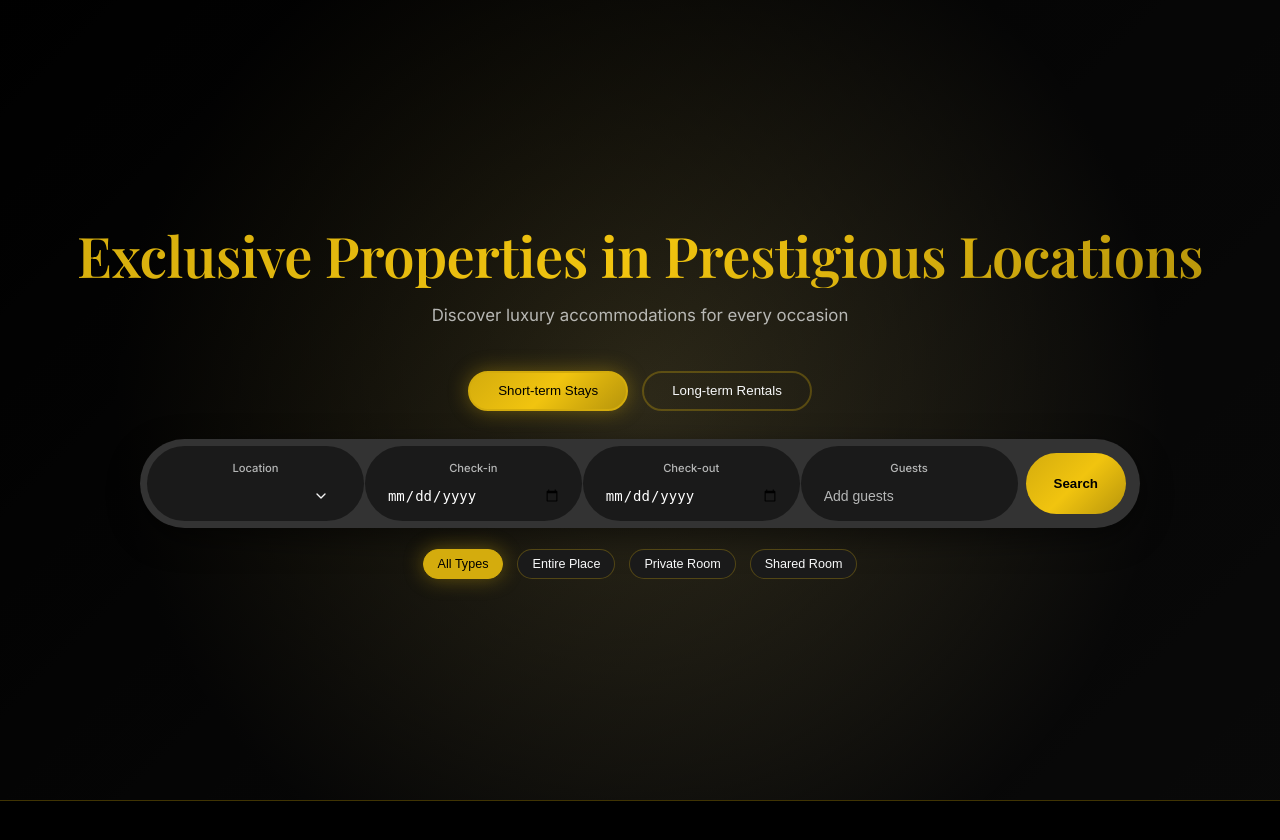
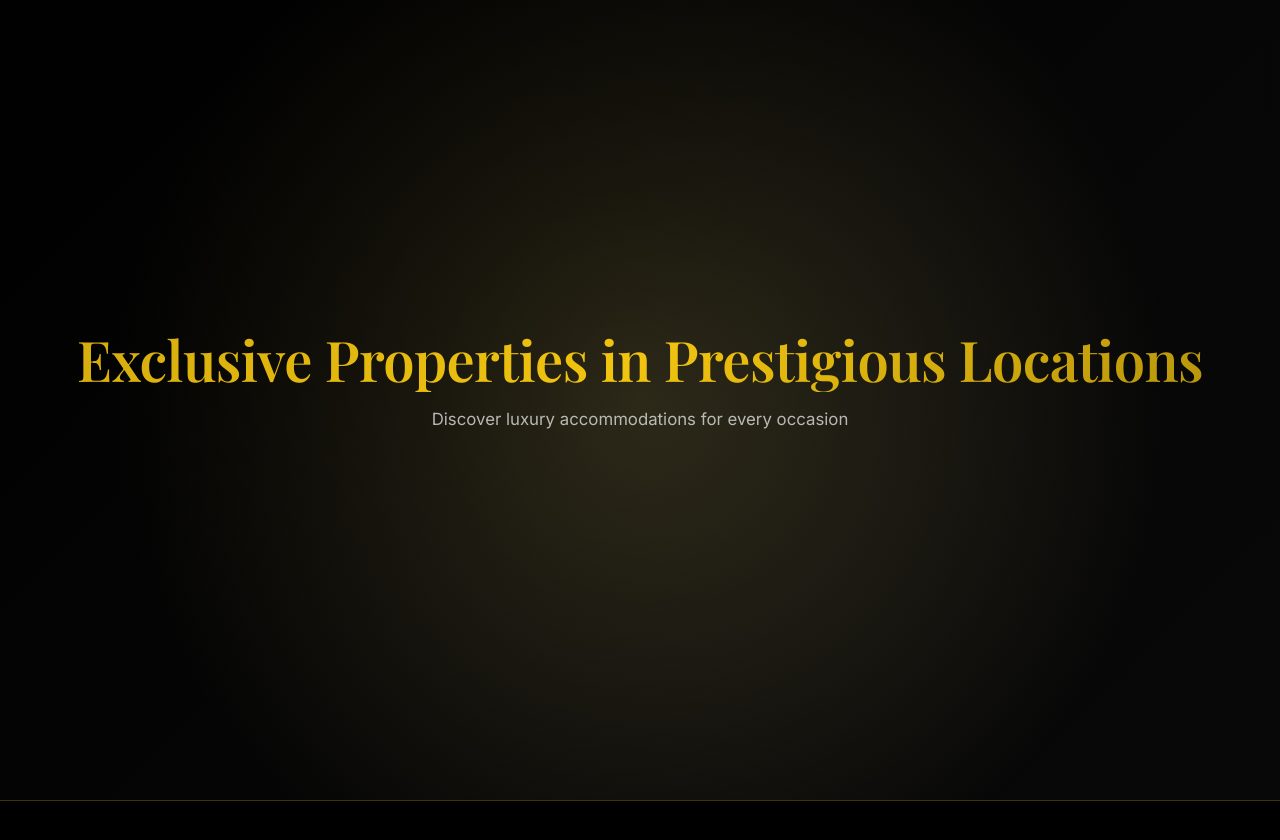
Before and after one commit to ryanyv/prime_rentals, a Django app: page / in a window 1280 px wide. Shown: the part 84-924 px from the top of the page. Run offline with Django 5.2, Linux system fonts and the light colour scheme.

Commit message:
Remove search section from home page

```diff
--- a/templates/luxury_home.html
+++ b/templates/luxury_home.html
@@ -33,96 +33,6 @@
             <div class="hero__content">
                 <h1 class="hero__title">Exclusive Properties in Prestigious Locations</h1>
                 <p class="hero__subtitle">Discover luxury accommodations for every occasion</p>
-                <!-- Search Tabs -->
-                <div class="search-tabs">
-                    <button class="search-tab active" data-tab="short-term">Short-term Stays</button>
-                    <button class="search-tab" data-tab="long-term">Long-term Rentals</button>
-                </div>
-                <!-- Short-term Search -->
-                <div id="short-term-search" class="search-container active">
-                    <div class="search-bar">
-                        <div class="search-field">
-                            <label class="search-label">Location</label>
-                            <select id="location-short" class="search-input"></select>
-                        </div>
-                        <div class="search-field">
-                            <label class="search-label">Check-in</label>
-                            <input type="date" id="checkin" class="search-input">
-                        </div>
-                        <div class="search-field">
-                            <label class="search-label">Check-out</label>
-                            <input type="date" id="checkout" class="search-input">
-                        </div>
-                        <div class="search-field guest-field">
-                            <label class="search-label">Guests</label>
-                            <input type="text" id="guests-display" class="search-input" readonly placeholder="Add guests">
-                            <input type="hidden" id="guests" value="1">
-                            <div class="guest-menu">
-                                <div class="guest-row">
-                                    <span class="guest-type">Adults</span>
-                                    <div class="guest-controls">
-                                        <button type="button" class="guest-minus" data-type="adults">-</button>
-                                        <span id="adults-count">1</span>
-                                        <button type="button" class="guest-plus" data-type="adults">+</button>
-                                    </div>
-                                </div>
-                                <div class="guest-row">
-                                    <span class="guest-type">Children</span>
-                                    <div class="guest-controls">
-                                        <button type="button" class="guest-minus" data-type="children">-</button>
-                                        <span id="children-count">0</span>
-                                        <button type="button" class="guest-plus" data-type="children">+</button>
-                                    </div>
-                                </div>
-                            </div>
-                        </div>
-                        <button class="search-btn">Search</button>
-                    </div>
-                    <div class="quick-filters">
-                        <button class="filter-pill active" data-filter="all">All Types</button>
-                        <button class="filter-pill" data-filter="entire">Entire Place</button>
-                        <button class="filter-pill" data-filter="private">Private Room</button>
-                        <button class="filter-pill" data-filter="shared">Shared Room</button>
-                    </div>
-                </div>
-                <!-- Long-term Search -->
-                <div id="long-term-search" class="search-container">
-                    <div class="search-bar">
-                        <div class="search-field">
-                            <label class="search-label">Location</label>
-                            <select id="location-long" class="search-input"></select>
-                        </div>
-                        <div class="search-field">
-                            <label class="search-label">Move-in Date</label>
-                            <input type="date" id="movein" class="search-input">
-                        </div>
-                        <div class="search-field">
-                            <label class="search-label">Lease Duration</label>
-                            <select id="lease" class="search-input">
-                                <option value="6">6 months</option>
-                                <option value="12">12 months</option>
-                                <option value="24">24 months</option>
-                                <option value="flexible">Flexible</option>
-                            </select>
-                        </div>
-                        <div class="search-field">
-                            <label class="search-label">Budget</label>
-                            <select id="budget" class="search-input">
-                                <option value="0-2000">Under $2,000</option>
-                                <option value="2000-3500">$2,000 - $3,500</option>
-                                <option value="3500-5000">$3,500 - $5,000</option>
-                                <option value="5000+">$5,000+</option>
-                            </select>
-                        </div>
-                        <button class="search-btn">Search</button>
-                    </div>
-                    <div class="quick-filters">
-                        <button class="filter-pill active" data-filter="all">All Properties</button>
-                        <button class="filter-pill" data-filter="furnished">Furnished</button>
-                        <button class="filter-pill" data-filter="pets">Pet-Friendly</button>
-                        <button class="filter-pill" data-filter="parking">Parking</button>
-                    </div>
-                </div>
             </div>
         </div>
     </section>
@@ -148,6 +58,5 @@
         </div>
     </footer>
 
-    <script src="{% static 'luxury/app.js' %}"></script>
 </body>
 </html>
```
